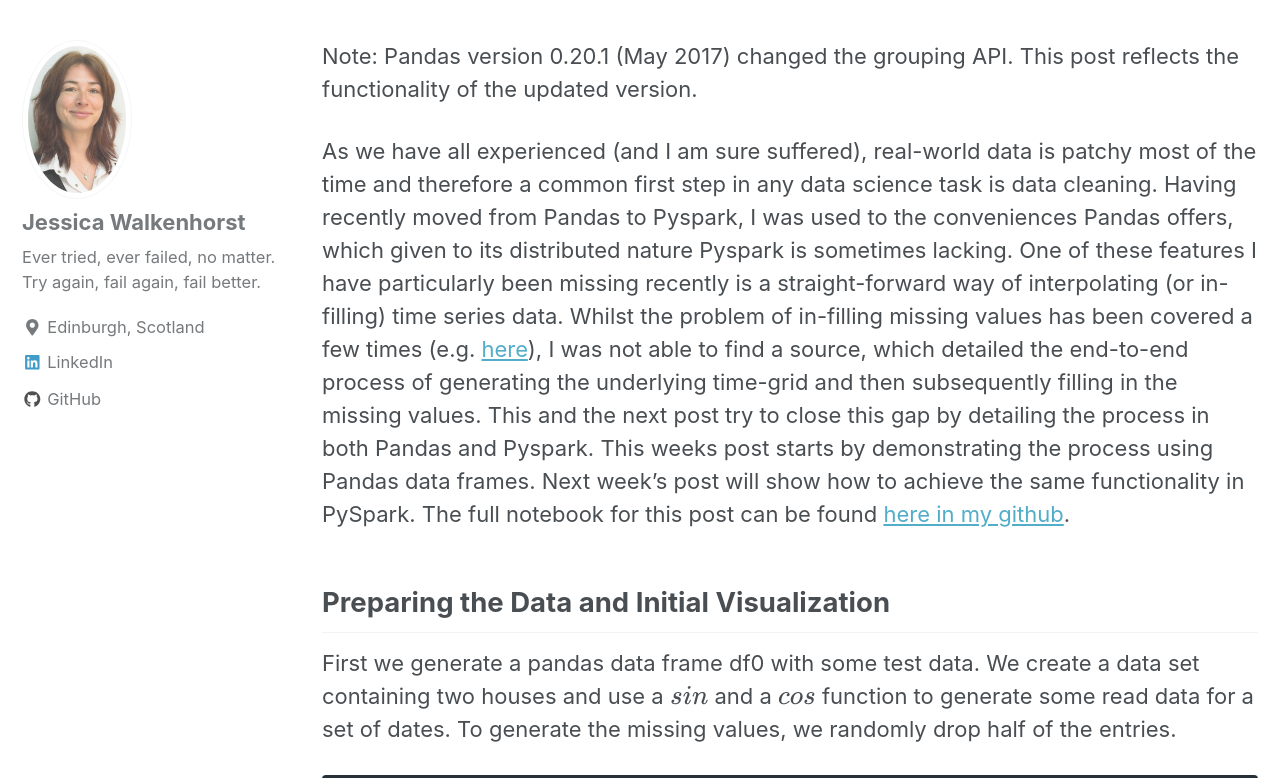
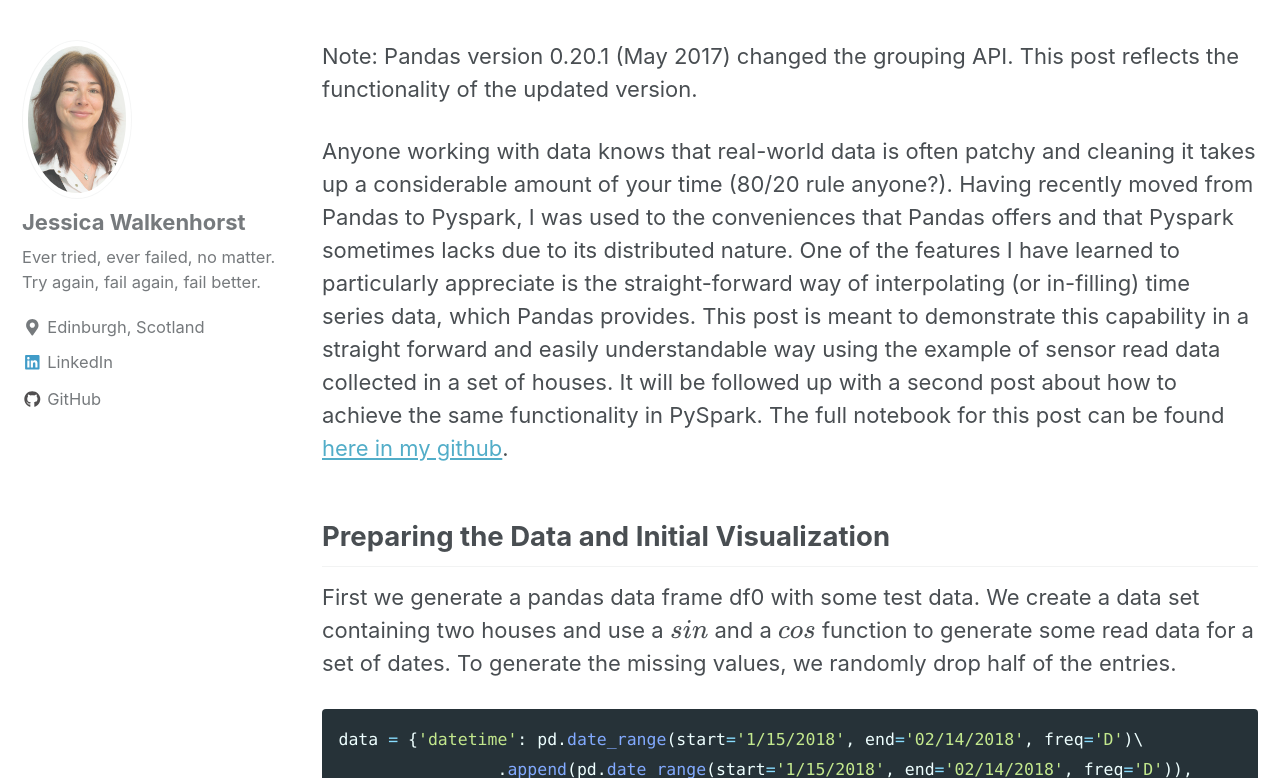
Before and after one commit to walkenho/walkenho.github.io, a Jekyll site: the page built from _posts/2019-01-14-interpolating-time-series-p1-pandas.md, in a window 1280 px wide and 900 px high, scrolled down 372 px, cut to the strip 122-900 px from the top of the window. Built offline with Jekyll 4.4.1, drawn with Linux system fonts in a browser that asks for light colours; nearby versions of some CDN libraries; formulas are drawn with MathJax 3.

Commit message:
Update 2019-01-14-interpolating-time-series-p1-pandas.md

```diff
--- a/_posts/2019-01-14-interpolating-time-series-p1-pandas.md
+++ b/_posts/2019-01-14-interpolating-time-series-p1-pandas.md
@@ -17,7 +17,7 @@ excerpt: Introducing time series interpolation in Python Pandas.
 
 Note: Pandas version 0.20.1 (May 2017) changed the grouping API. This post reflects the functionality of the updated version.
 
-As we have all experienced (and I am sure suffered), real-world data is patchy most of the time and therefore a common first step in any data science task is data cleaning. Having recently moved from Pandas to Pyspark, I was used to the conveniences Pandas offers, which given to its distributed nature Pyspark is sometimes lacking. One of these features I have particularly been  missing recently is a straight-forward way of interpolating (or in-filling) time series data. Whilst the problem of in-filling missing values has been covered a few times (e.g. [here](https://johnpaton.net/posts/forward-fill-spark/)), I was not able to find a source, which detailed the end-to-end process of generating the underlying time-grid and then subsequently filling in the missing values. This and the next post try to close this gap by detailing the process in both Pandas and Pyspark. This weeks post starts by demonstrating the process using Pandas data frames. Next week's post will show how to achieve the same functionality in PySpark. The full notebook for this post can be found [here in my github](https://github.com/walkenho/tales-of-1001-data/blob/master/timeseries-interpolation-in-spark/interpolating_time_series_p1_pandas.ipynb).
+Anyone working with data knows that real-world data is often patchy and cleaning it takes up a considerable amount of your time (80/20 rule anyone?). Having recently moved from Pandas to Pyspark, I was used to the conveniences that Pandas offers and that Pyspark sometimes lacks due to its distributed nature. One of the features I have learned to particularly appreciate is the straight-forward way of interpolating (or in-filling) time series data, which Pandas provides. This post is meant to demonstrate this capability in a straight forward and easily understandable way using the example of sensor read data collected in a set of houses. It will be followed up with a second post about how to achieve the same functionality in PySpark. The full notebook for this post can be found [here in my github](https://github.com/walkenho/tales-of-1001-data/blob/master/timeseries-interpolation-in-spark/interpolating_time_series_p1_pandas.ipynb).
 
 ## Preparing the Data and Initial Visualization
 
```
